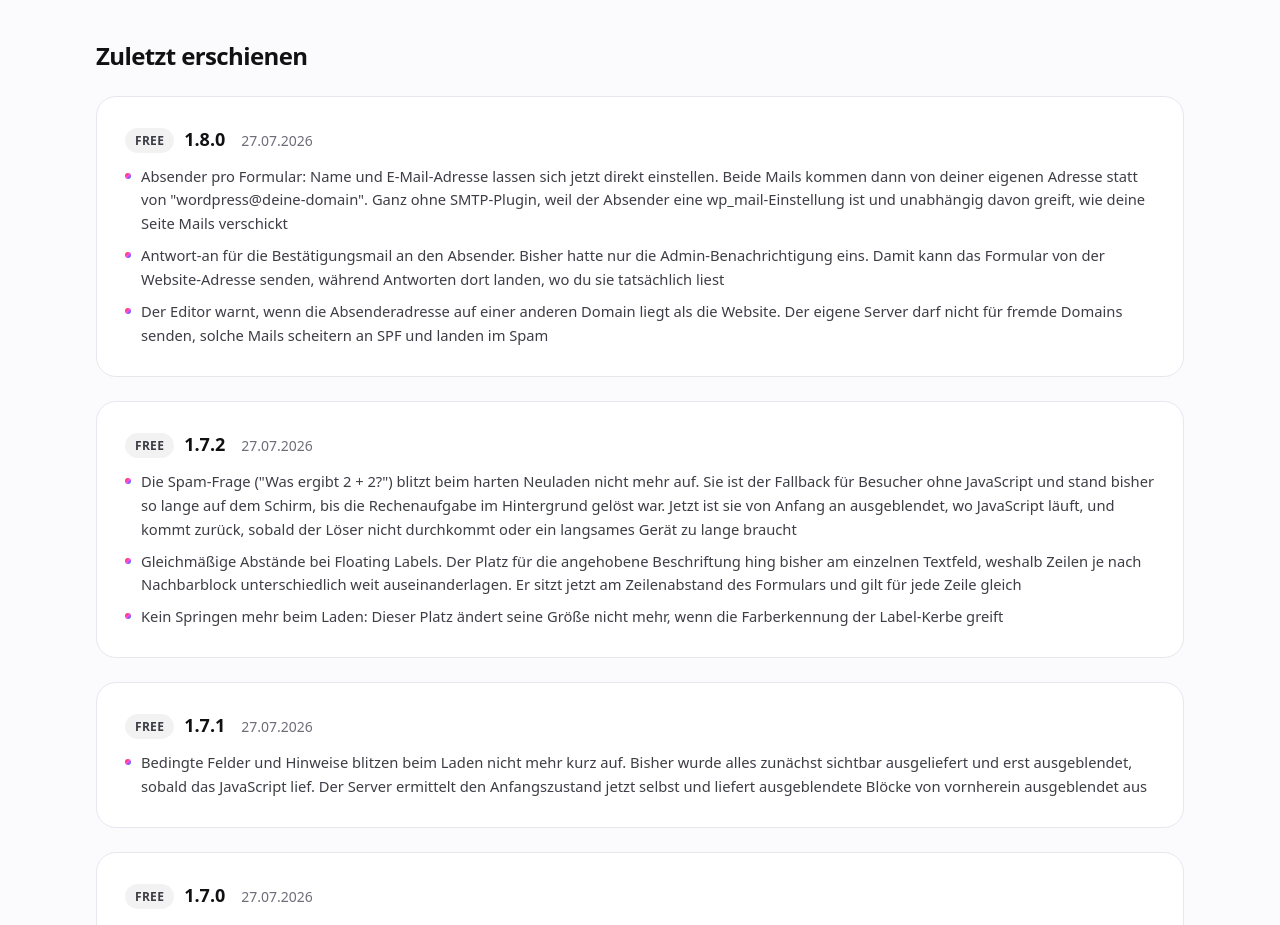
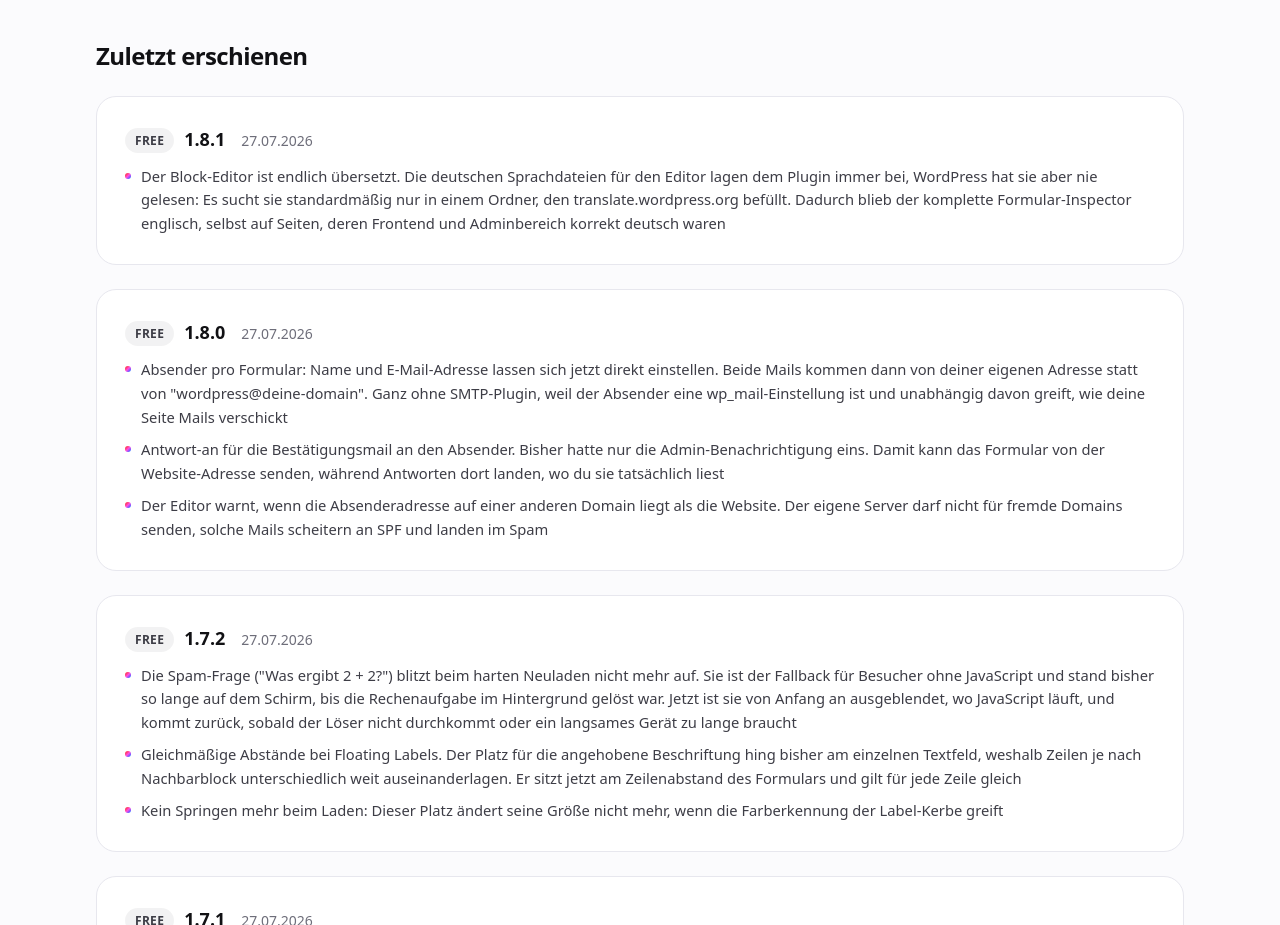
Before and after one commit to dennisbuchwald/flinkform.de, a Next.js app: page /roadmap in a window 1280 px wide. Shown: the part 1340-2265 px from the top of the page. Built offline with nearby package versions, Linux system fonts and the light colour scheme.

Commit message:
Document 1.8.1: the editor finally uses the bundled translations

```diff
--- a/app/roadmap/page.tsx
+++ b/app/roadmap/page.tsx
@@ -59,6 +59,14 @@ const geplant = [
  * Versionsnummer bündeln, zu der es nicht gehört.
  */
 const changelog = [
+  {
+    bereich: "Free",
+    version: "1.8.1",
+    date: "27.07.2026",
+    items: [
+      "Der Block-Editor ist endlich übersetzt. Die deutschen Sprachdateien für den Editor lagen dem Plugin immer bei, WordPress hat sie aber nie gelesen: Es sucht sie standardmäßig nur in einem Ordner, den translate.wordpress.org befüllt. Dadurch blieb der komplette Formular-Inspector englisch, selbst auf Seiten, deren Frontend und Adminbereich korrekt deutsch waren",
+    ],
+  },
   {
     bereich: "Free",
     version: "1.8.0",
--- a/lib/site.ts
+++ b/lib/site.ts
@@ -6,7 +6,7 @@ export const GITHUB_URL = "https://github.com/dennisbuchwald/Flinkform";
 export const DEMO_URL = "https://demo.flinkform.de"; // Platzhalter, Demo-Instanz folgt
 export const CONTACT_MAIL = "dennis@dbw-media.de";
 
-export const FREE_VERSION = "1.8.0";
+export const FREE_VERSION = "1.8.1";
 export const PRO_VERSION = "1.2.1";
 export const FACTS_UPDATED = "2026-07-27";
 
```
